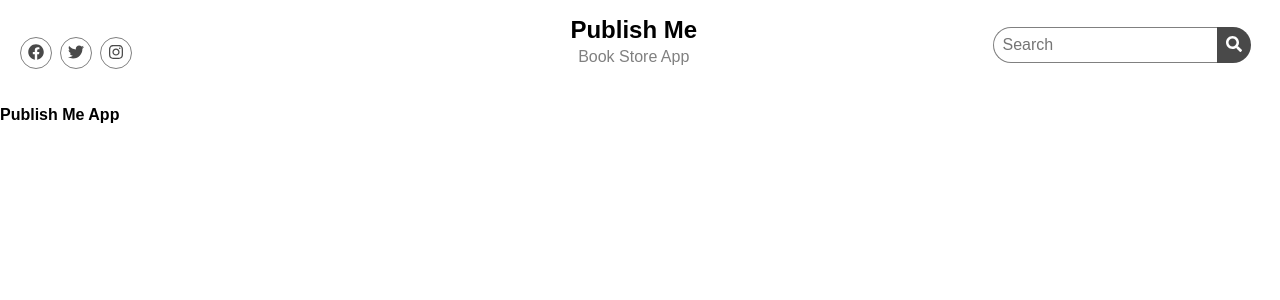
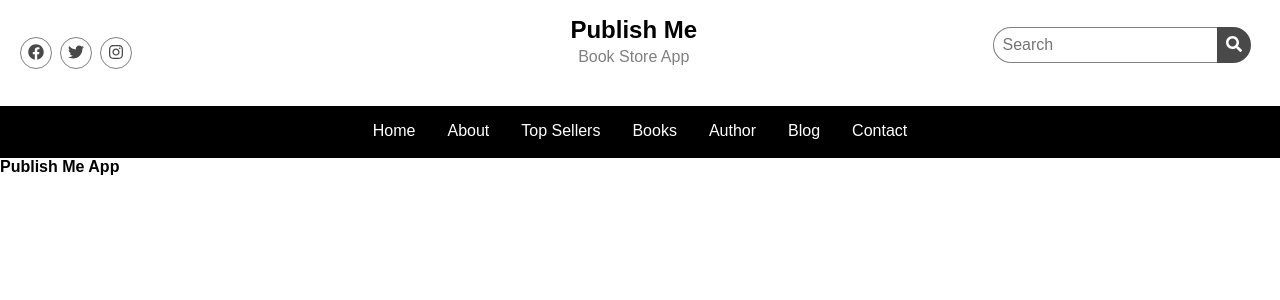
Before and after one commit to normzki1994/publish-me, an Angular app: page / in a window 1280 px wide. Shown: the top 300 px of the page. Built offline with nearby package versions, Linux system fonts and the light colour scheme.

Commit message:
Add navigation

```diff
--- a/src/app/header/header.component.css
+++ b/src/app/header/header.component.css
@@ -1,5 +1,5 @@
 .header {
-    max-width: 1300px;
+    max-width: 1400px;
     margin-right: auto;
     margin-left: auto;
 }
@@ -81,6 +81,47 @@
     color: rgb(73, 73, 73);
 }
 
+.main-nav {
+    background-color: black;
+    padding: 0.5rem;
+}
+
+.nav-collapse {
+    height: 0;
+    overflow: hidden;
+    transition: all 1s;
+}
+
+.nav-collapse.show {
+    height: 220px;
+}
+
+.nav-collapse-button {
+    display: block;
+    background-color: transparent;
+    color: white;
+    border: none;
+    padding: 0.25rem;
+}
+
+.nav-links {
+    list-style: none;
+}
+
+.nav-links hr {
+    height: 2px;
+    border-width: 0;
+    color: gray;
+    background-color: gray;
+}
+
+.link {
+    display: block;
+    padding: 0.5rem 0;
+    text-decoration: none;
+    color: white;
+}
+
 @media(min-width: 768px) {
     .search-input {
         width: 24rem;
@@ -111,4 +152,47 @@
         grid-row-start: 1;
         justify-content: flex-start;
     }
+
+    .nav-collapse,
+    .nav-collapse.show {
+        height: auto;
+        transition: none;
+    }
+
+    .nav-collapse-button {
+        display: none;
+    }
+
+    .nav-links {
+        display: flex;
+        align-items: center;
+        justify-content: center;
+    }
+
+    .nav-links hr {
+        width: 0;
+    }
+
+    @keyframes linkHover {
+        0% {
+            width: 0;
+        }
+
+        100% {
+            width: 100%;
+        }
+    }
+
+    .link:hover + hr {
+        animation-name: linkHover;
+        animation-duration: 1s;
+    }
+
+    .link {
+        padding: 0.5rem 1rem;
+    }
+
+    .link:hover {
+        color: gray;
+    }
 }
--- a/src/app/header/header.component.html
+++ b/src/app/header/header.component.html
@@ -18,4 +18,18 @@
             <span class="social-media-icon"><fa-icon [icon]="faInstagram" class="icon"></fa-icon></span>
         </div>
     </div>
+    <nav class="main-nav">
+        <button type="button" class="nav-collapse-button" (click)="toggleNavCollapse()"><fa-icon [icon]="faBars" class="icon"></fa-icon> Menu</button>
+        <div class="nav-collapse" [ngClass]="{'show': showNav}">
+            <ul class="nav-links">
+                <li><a href="#" class="link">Home</a><hr></li>
+                <li><a href="#" class="link">About</a><hr></li>
+                <li><a href="#" class="link">Top Sellers</a><hr></li>
+                <li><a href="#" class="link">Books</a><hr></li>
+                <li><a href="#" class="link">Author</a><hr></li>
+                <li><a href="#" class="link">Blog</a><hr></li>
+                <li><a href="#" class="link">Contact</a><hr></li>
+            </ul>
+        </div>
+    </nav>
 </header>
--- a/src/app/header/header.component.ts
+++ b/src/app/header/header.component.ts
@@ -13,10 +13,16 @@ export class HeaderComponent implements OnInit {
   faTwitter = faTwitter;
   faInstagram = faInstagram;
   faSearch = faSearch;
+  faBars = faBars;
+
+  showNav: boolean = false;
 
   constructor() { }
 
   ngOnInit(): void {
   }
 
+  toggleNavCollapse() {
+    this.showNav = !this.showNav;
+  }
 }
```
